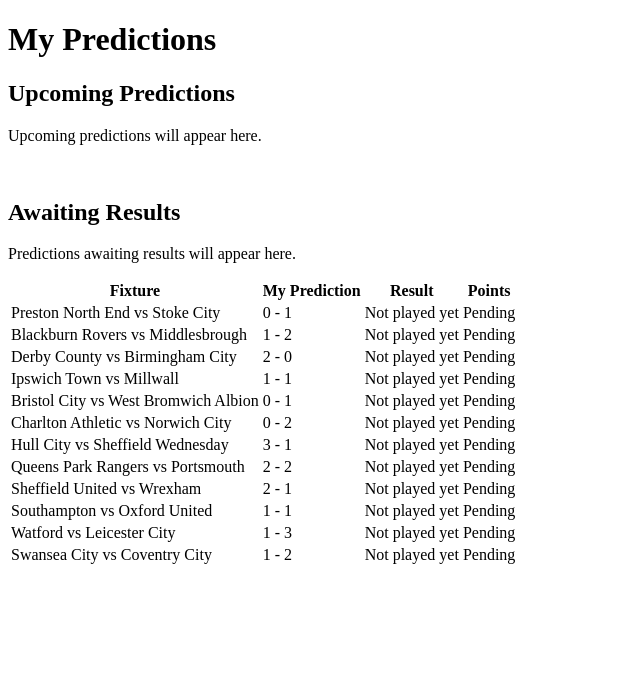
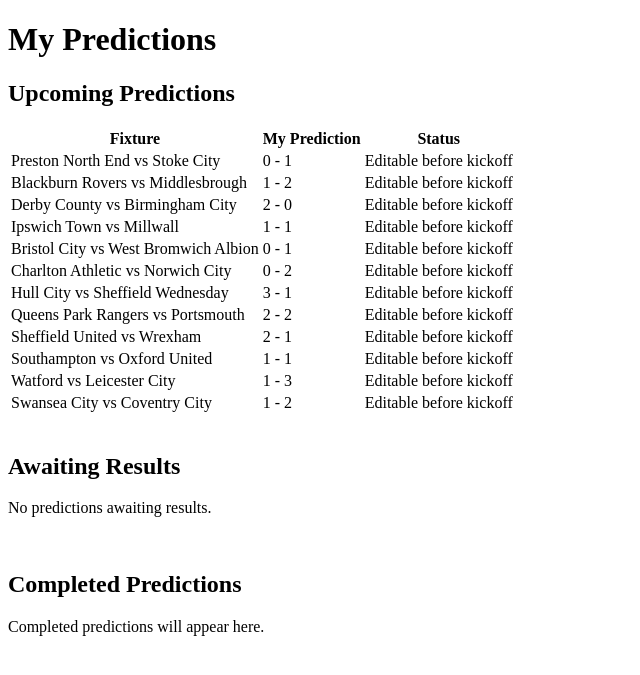
Before and after one commit to joeb-brfc/champpredict, a Django app: page /my-predictions/ in a window 1280 px wide. Shown: the part 98-773 px from the top of the page, without its empty margins (0-640 px from the left). Run offline with Django 5.2, Linux system fonts and the light colour scheme; a user stored in the database is signed in; data comes from the database, SQL or seed files in the repository; tables that the repository leaves empty hold one stand-in row (values such as "Sample post").

Commit message:
Add upcoming and pending prediction sections to my predictions template

```diff
--- a/predictor/templates/predictor/my_predictions.html
+++ b/predictor/templates/predictor/my_predictions.html
@@ -1,84 +1,73 @@
 {% extends "predictor/base.html" %}
-
 {% block content %}
-
-<div class="container mt-4">
 
 <h1>My Predictions</h1>
 
 <!-- ========================= -->
 <!-- UPCOMING PREDICTIONS -->
 <!-- ========================= -->
+
 <h2>Upcoming Predictions</h2>
 
-<!-- Placeholder - content will be added next -->
-<p>Upcoming predictions will appear here.</p>
+{% if upcoming_predictions %}
+<table>
+    <tr>
+        <th>Fixture</th>
+        <th>My Prediction</th>
+        <th>Status</th>
+    </tr>
+
+    {% for prediction in upcoming_predictions %}
+    <tr>
+        <!-- Display fixture teams -->
+        <td>{{ prediction.fixture.home_team }} vs {{ prediction.fixture.away_team }}</td>
+
+        <!-- Display predicted score -->
+        <td>{{ prediction.predicted_home_goals }} - {{ prediction.predicted_away_goals }}</td>
+
+        <!-- Indicate editable status -->
+        <td>Editable before kickoff</td>
+    </tr>
+    {% endfor %}
+</table>
+{% else %}
+<p>No upcoming predictions.</p>
+{% endif %}
 
 <br>
 
 <!-- ========================= -->
 <!-- PENDING RESULTS -->
 <!-- ========================= -->
+
 <h2>Awaiting Results</h2>
 
-<p>Predictions awaiting results will appear here.</p>
-
-  <!-- Table displaying user's predictions -->
+{% if pending_result_predictions %}
 <table>
-    <thead>
     <tr>
         <th>Fixture</th>
-        <th>My Prediction</th>
-        <th>Result</th>
-        <th>Points</th>
-      </tr>
-    </thead>
-
-    <tbody>
-      {% for prediction in predictions %}
-      <tr>
-
-        <!-- Display fixture teams -->
-        <td>
-          {{ prediction.fixture.home_team }} vs {{ prediction.fixture.away_team }}
-        </td>
-
-        <!-- Display user's predicted score -->
-        <td>
-          {{ prediction.predicted_home_goals }} - {{ prediction.predicted_away_goals }}
-        </td>
-
-        <td>
-          <!-- Show result if available, otherwise indicate pending -->
-          {% if prediction.fixture.result %}
-            {{ prediction.fixture.result.home_goals }} - {{ prediction.fixture.result.away_goals }}
-          {% else %}
-            Not played yet
-          {% endif %}
-        </td>
-
-        <td>
-          <!-- Calculate and display points earned for this prediction -->
-          {% with points=prediction.calculate_points %}
-            {% if points is not None %}
-              {{ points }}
-            {% else %}
-              Pending
-            {% endif %}
-          {% endwith %}
-        </td>
-
+        <th>Prediction</th>
+        <th>Status</th>
     </tr>
 
-      {% empty %}
-      <!-- Fallback if user has no predictions -->
+    {% for prediction in pending_result_predictions %}
     <tr>
-        <td colspan="4">You have not made any predictions yet.</td>
+        <td>{{ prediction.fixture.home_team }} vs {{ prediction.fixture.away_team }}</td>
+        <td>{{ prediction.predicted_home_goals }} - {{ prediction.predicted_away_goals }}</td>
+
+        <!-- Fixture locked but result not entered -->
+        <td>Waiting for result</td>
     </tr>
     {% endfor %}
-    </tbody>
 </table>
+{% else %}
+<p>No predictions awaiting results.</p>
+{% endif %}
 
-</div>
+<br>
+
+<!-- Completed section still placeholder -->
+<h2>Completed Predictions</h2>
+<p>Completed predictions will appear here.</p>
 
 {% endblock %}
```
Lines whose indentation alone changed are shown as unchanged.
